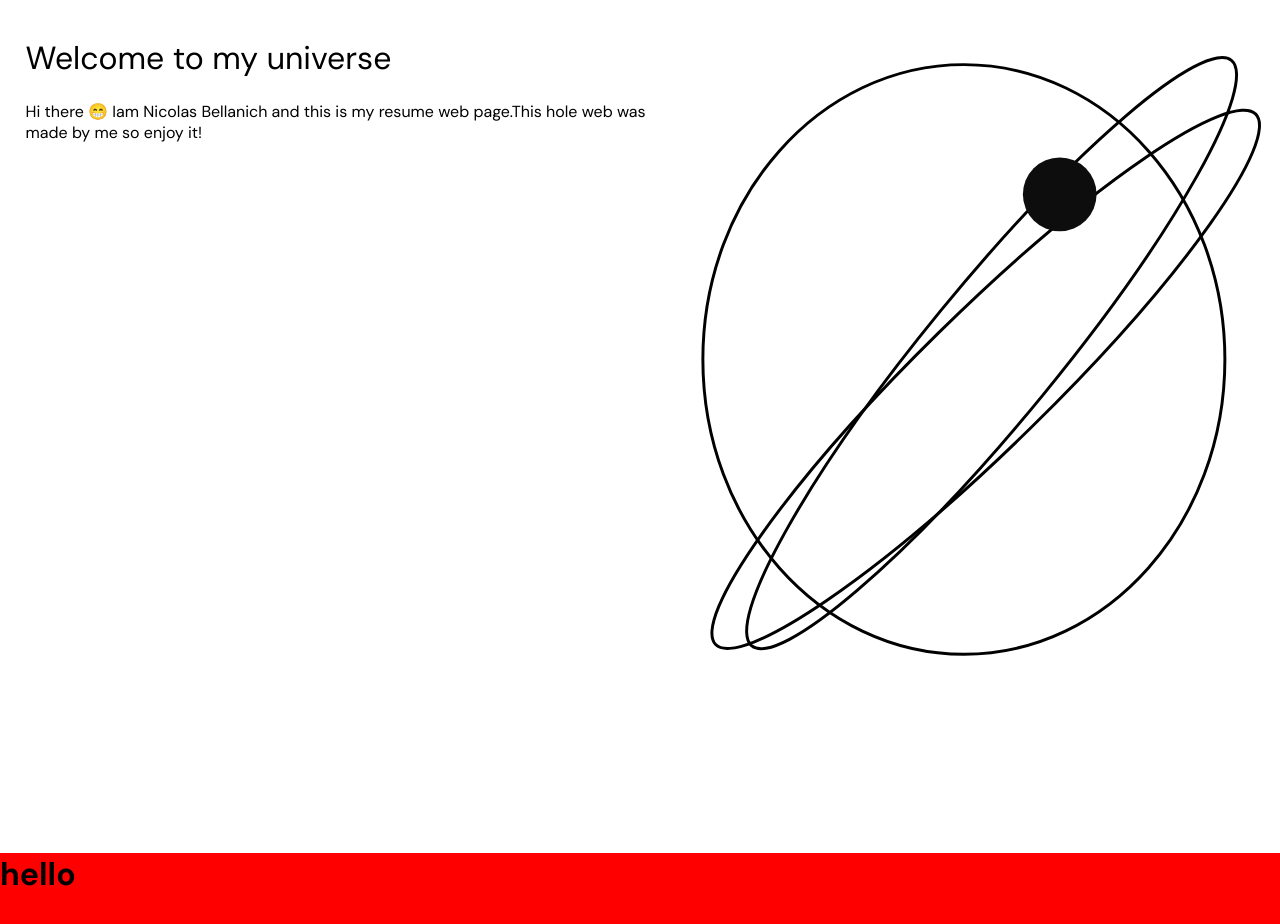
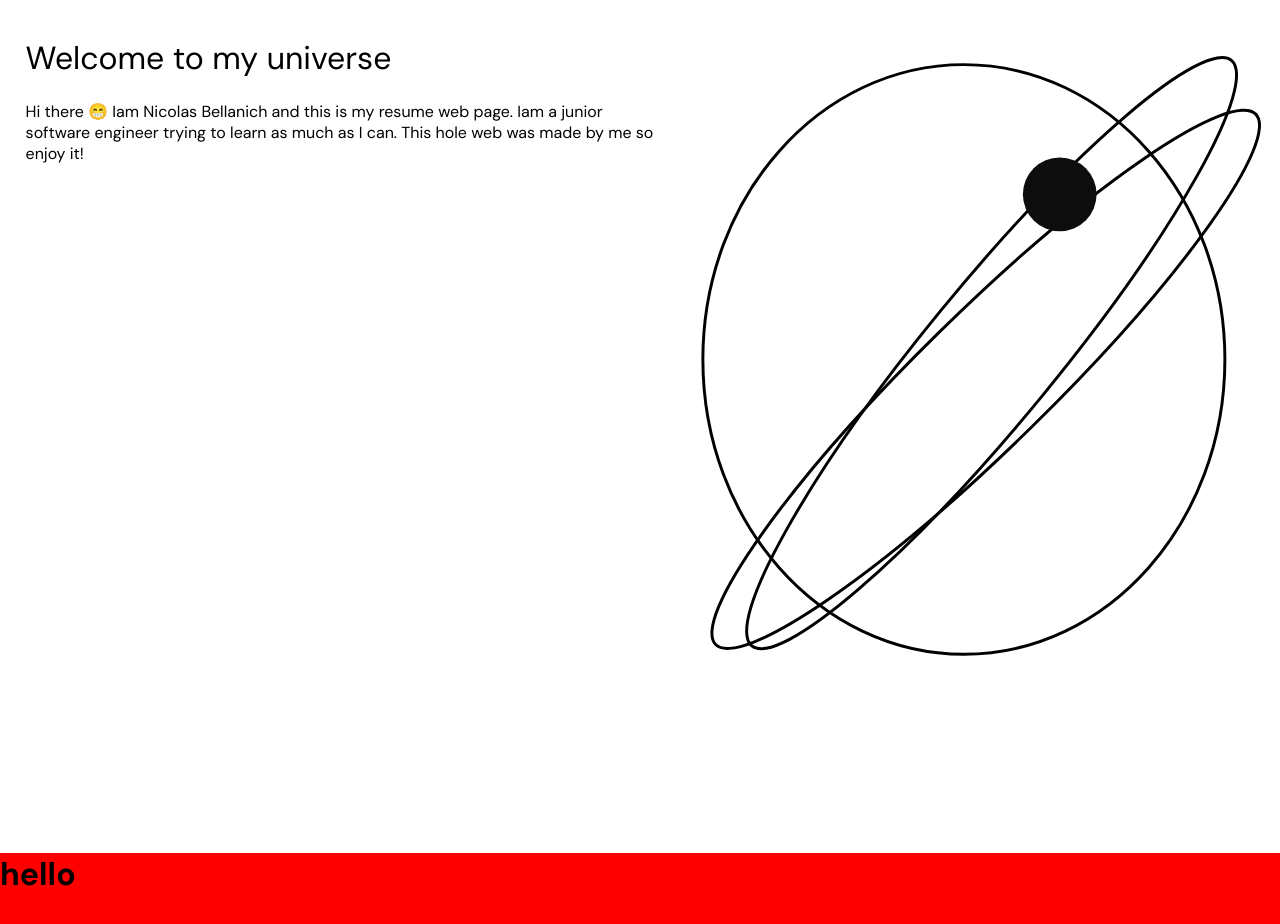
Before and after one commit to NicoBellanich/MyResume, a React (Create React App) app: page / in a window 1280 px wide. Shown: the top 924 px of the page. Built offline with nearby package versions, Linux system fonts and the light colour scheme.

Commit message:
Fix sections and text

```diff
--- a/src/Components/Atoms/Texts/TextsLandingSection.js
+++ b/src/Components/Atoms/Texts/TextsLandingSection.js
@@ -1,2 +1,2 @@
-const introduction = "Hi there 😁 Iam Nicolas Bellanich and this is my resume web page.This hole web was made by me so enjoy it! "
+const introduction = "Hi there 😁 Iam Nicolas Bellanich and this is my resume web page. Iam a junior software engineer trying to learn as much as I can. This hole web was made by me so enjoy it!  "
 export default introduction
```
Also changed, not shown: src/Components/Templates/AboutMeSection.js (+10 -8 lines).
